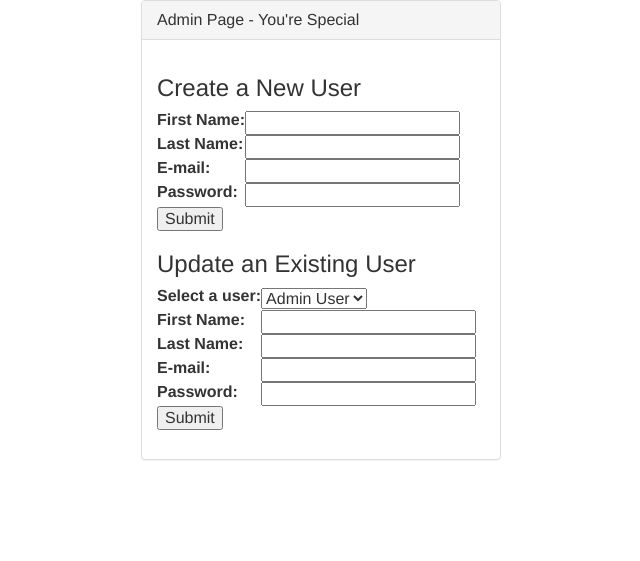
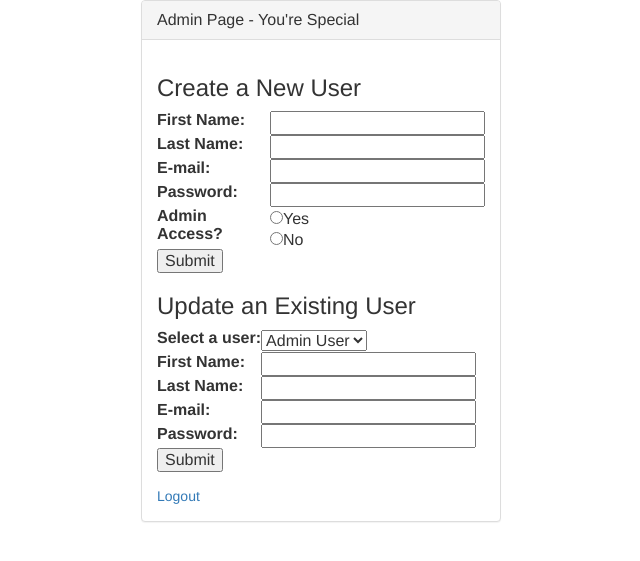
Before and after one commit to feathj/student-db, a PHP site: page /admin.php in a window 1280 px wide. Shown: the top 561 px of the page, without its empty margins (319-959 px from the left). Run offline with PHP 8.4, Linux system fonts and the light colour scheme; a user stored in the database is signed in; data comes from the database, SQL or seed files in the repository; some libraries are stand-ins or nearby versions.

Commit message:
Added radio buttons to set admin permissions when creating a user

```diff
--- a/admin.php
+++ b/admin.php
@@ -63,6 +63,15 @@
 												</th>
 												<td>
 													<input type="password" name="cpassword" id="cpassword">
+												</td>
+											</tr>
+											<tr>
+												<th>
+													<label for="cpassword">Admin Access?</label>
+												</th>
+												<td>
+													<input type="radio" name="cradio" id="cradio" value="1">Yes<br>
+													<input type="radio" name="cradio" id="cradio" value="0">No
 												</td>
 											</tr>
 											<tr>
@@ -133,6 +142,7 @@
 											</tr>
 										</table>
 									</form>
+									<a href="./logout.php">Logout</a>
 								</div>
 							</div>
 						</div>
```
